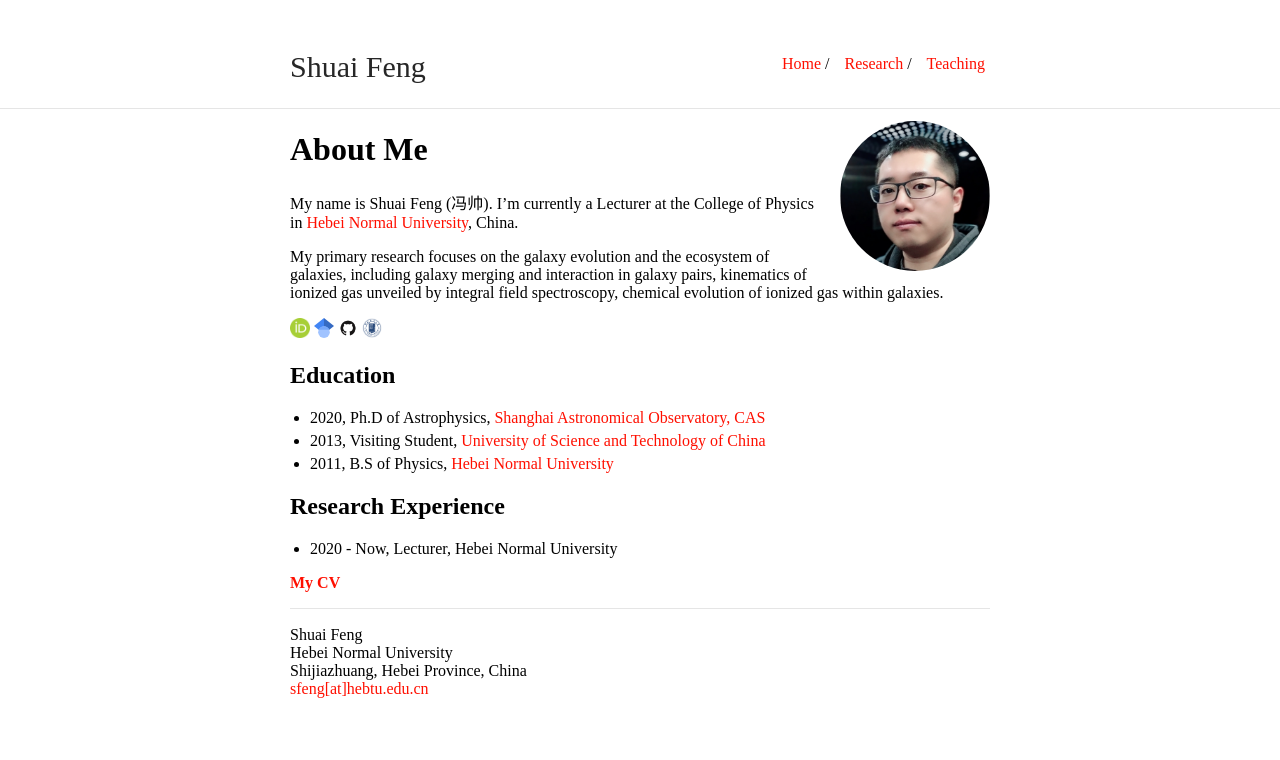
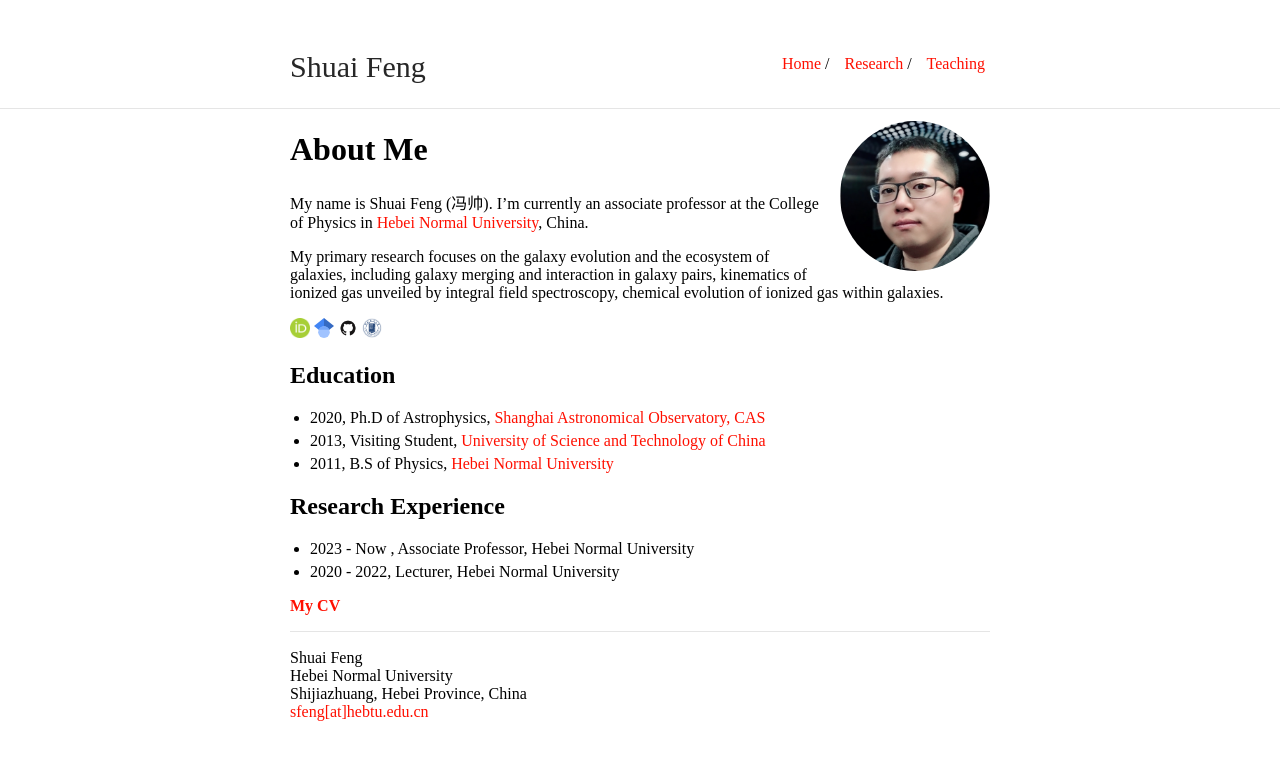
Before and after one commit to fengshuai0210/fengshuai0210.github.io, a Jekyll site: the page built from index.md, in a window 1280 px wide. Shown: the top 760 px of the page. Built offline with Jekyll 4.4.1, drawn with Linux system fonts in a browser that asks for light colours.

Commit message:
Update index.md

```diff
--- a/index.md
+++ b/index.md
@@ -6,7 +6,7 @@ layout: default
 
 # About Me
 
-My name is Shuai Feng (冯帅). I'm currently a Lecturer at the College of Physics in [Hebei Normal University](http://www.hebtu.edu.cn/), China.
+My name is Shuai Feng (冯帅). I'm currently an associate professor at the College of Physics in [Hebei Normal University](http://www.hebtu.edu.cn/), China.
 
 My primary research focuses on the galaxy evolution and the ecosystem of galaxies, including galaxy merging and interaction in galaxy pairs, kinematics of ionized gas unveiled by integral field spectroscopy, chemical evolution of ionized gas within galaxies.
 
@@ -20,6 +20,7 @@ My primary research focuses on the galaxy evolution and the ecosystem of galaxie
 
 ## Research Experience
 
-* 2020 - Now, Lecturer, Hebei Normal University
+* 2023 - Now , Associate Professor, Hebei Normal University
+* 2020 - 2022, Lecturer, Hebei Normal University
 
 **[My CV]()**
```
